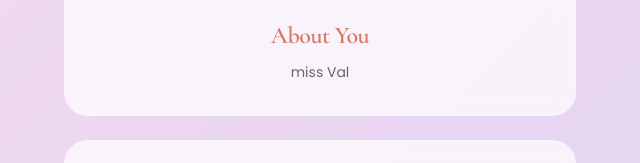
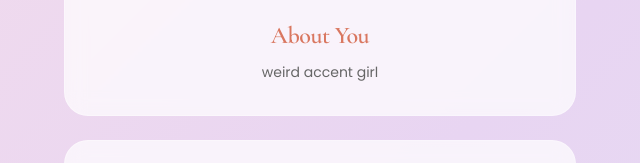
Before and after one commit to LautaroMartini/forvalentdhia, a plain HTML site: page index.html in a window 1280 px wide. Shown: the part 1160-1323 px from the top of the page, 320-960 px from the left. Drawn offline with nearby package versions, Linux system fonts and the light colour scheme; a web font is replaced by a local one.

Commit message:
Update description in About You section

```diff
--- a/index.html
+++ b/index.html
@@ -797,7 +797,7 @@
                     <svg viewBox="0 0 24 24" fill="none"><path d="M20.84 4.61a5.5 5.5 0 0 0-7.78 0L12 5.67l-1.06-1.06a5.5 5.5 0 0 0-7.78 7.78l1.06 1.06L12 21.23l7.78-7.78 1.06-1.06a5.5 5.5 0 0 0 0-7.78z" stroke="#fff" stroke-width="2" fill="rgba(255,255,255,0.3)"/></svg>
                 </div>
                 <h3>About You</h3>
-                <p>miss Val</p>
+                <p>weird accent girl</p>
             </button>
             <button class="glass-card" onclick="toggleSection('about-me', this)">
                 <div class="card-icon-bg">
```
